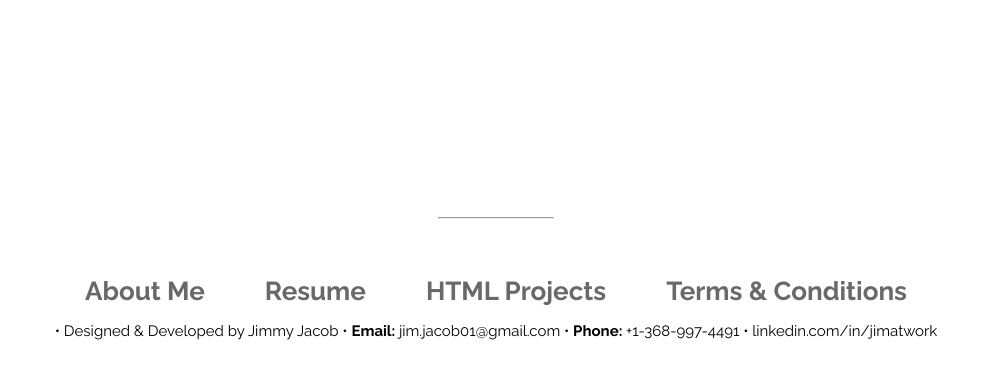
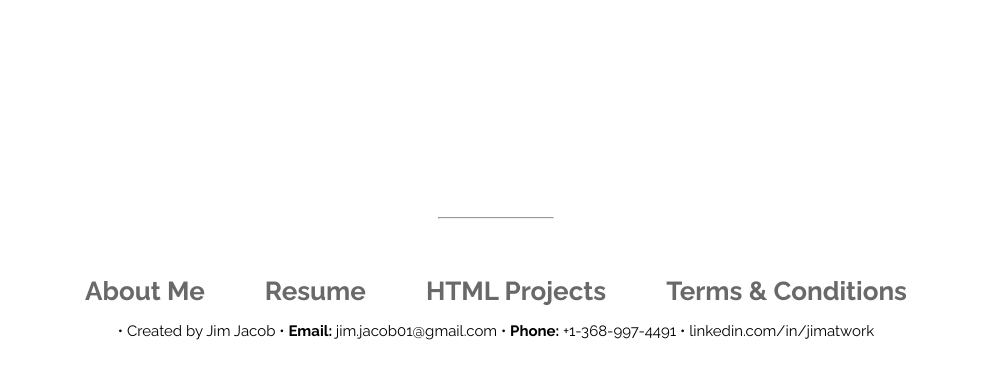
Before and after one commit to Jimm79/uiportfolio, a plain HTML site: page index.html in a window 1280 px wide. Shown: the part 2115-2484 px from the top of the page, without its empty margins (144-1135 px from the left). Drawn offline with nearby package versions, Linux system fonts and the light colour scheme; a web font is replaced by a local one.

Commit message:
Update index.html

```diff
--- a/index.html
+++ b/index.html
@@ -159,7 +159,7 @@
 
 
 <div class="CopyContainer">
-<h6>• Designed & Developed by Jimmy Jacob • <b>Email: </b>jim.jacob01@gmail.com • <b>Phone: </b>+1-368-997-4491 • linkedin.com/in/jimatwork</h6>
+<h6>• Created by Jim Jacob • <b>Email: </b>jim.jacob01@gmail.com • <b>Phone: </b>+1-368-997-4491 • linkedin.com/in/jimatwork</h6>
 </div>
 </div>
 </div>
```
